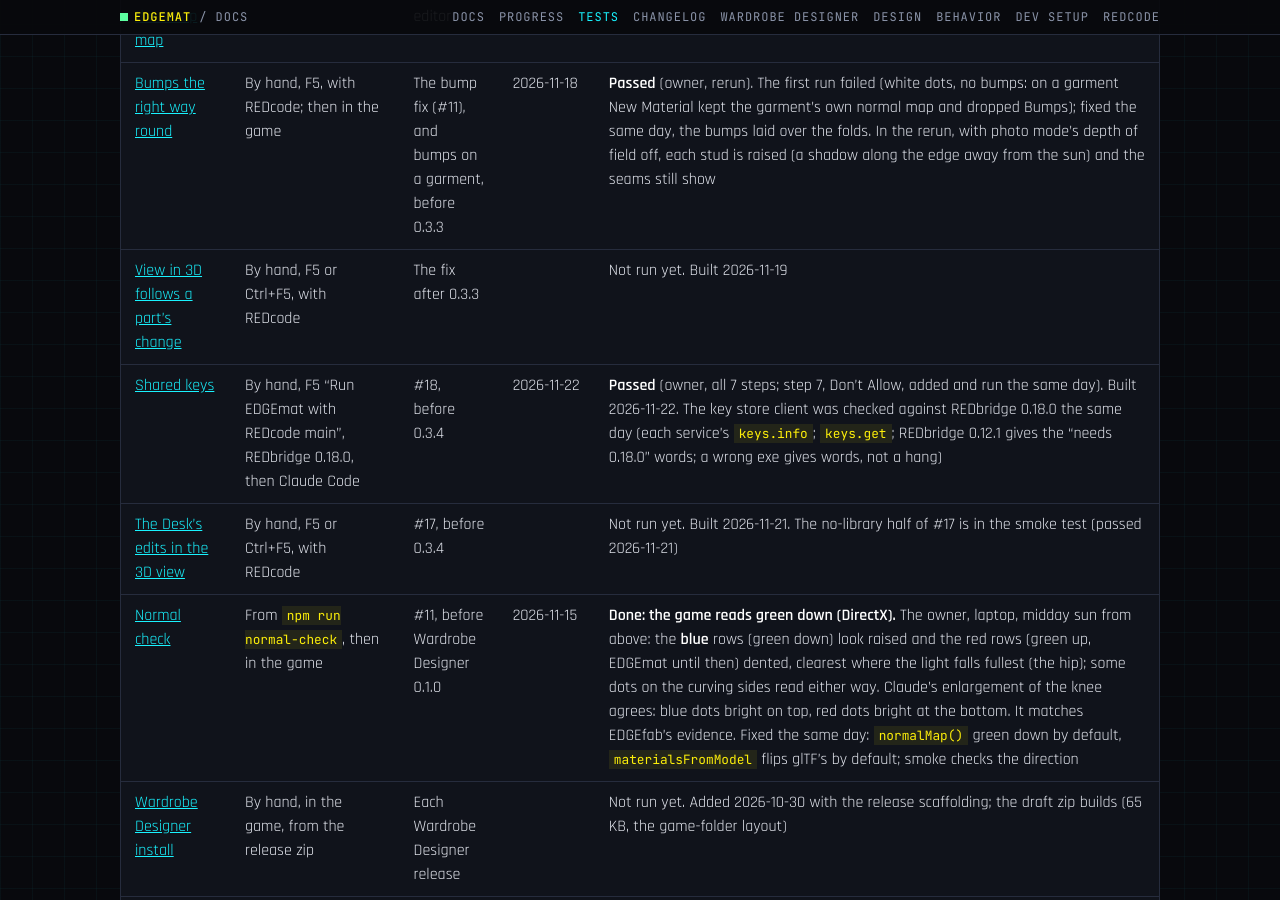
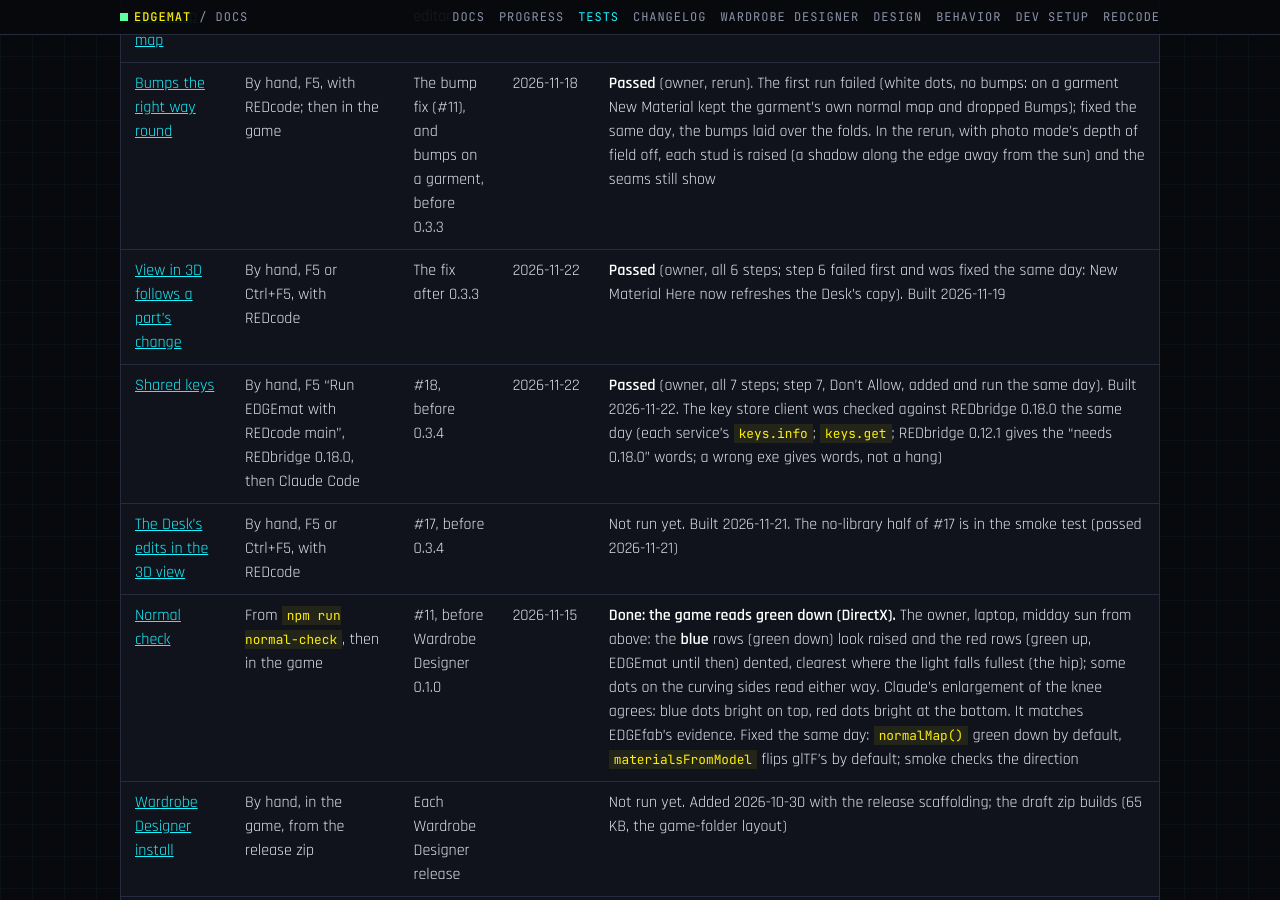
Before and after one commit to Edgemodders/EDGEmat, a Jekyll site: the page built from docs/testing.md, in a window 1280 px wide and 900 px high, scrolled down 5608 px. Built offline with Jekyll 4.4.1, drawn with Linux system fonts in a browser that asks for light colours; our own code applies the rules of GitHub Pages for plain Markdown files; some of the changed text lies outside the part shown.

Commit message:
Testing: View in 3D follows a part's change passed, all 6 steps
Co-Authored-By: Claude Opus 5.5 <noreply@anthropic.com>

```diff
--- a/docs/testing.md
+++ b/docs/testing.md
@@ -46,7 +46,7 @@ Last updated 2026-10-26.
 | [The bake: color](#the-bake-color) | By hand, F5, with REDcode; then in the game | M5's first part, before Wardrobe Designer 0.1.0 | 2026-11-18 | **Passed**, all 4 steps (owner). Built 2026-11-16; smoke passes (the slim-fits' leather: median 50 against the flat map's 8, with grain). Claude drew the Cowboy hat's Reshape views with it: median 158 (was 81), light grey felt; black specks and peach patches remain |
 | [Zoom on the setup map](#zoom-on-the-setup-map) | By hand, F5 | The setup editor | 2026-11-18 | **Passed** (owner) |
 | [Bumps the right way round](#bumps-the-right-way-round) | By hand, F5, with REDcode; then in the game | The bump fix (#11), and bumps on a garment, before 0.3.3 | 2026-11-18 | **Passed** (owner, rerun). The first run failed (white dots, no bumps: on a garment New Material kept the garment's own normal map and dropped Bumps); fixed the same day, the bumps laid over the folds. In the rerun, with photo mode's depth of field off, each stud is raised (a shadow along the edge away from the sun) and the seams still show |
-| [View in 3D follows a part's change](#view-in-3d-follows-a-parts-change) | By hand, F5 or Ctrl+F5, with REDcode | The fix after 0.3.3 | | Not run yet. Built 2026-11-19 |
+| [View in 3D follows a part's change](#view-in-3d-follows-a-parts-change) | By hand, F5 or Ctrl+F5, with REDcode | The fix after 0.3.3 | 2026-11-22 | **Passed** (owner, all 6 steps; step 6 failed first and was fixed the same day: New Material Here now refreshes the Desk's copy). Built 2026-11-19 |
 | [Shared keys](#shared-keys) | By hand, F5 "Run EDGEmat with REDcode main", REDbridge 0.18.0, then Claude Code | #18, before 0.3.4 | 2026-11-22 | **Passed** (owner, all 7 steps; step 7, Don't Allow, added and run the same day). Built 2026-11-22. The key store client was checked against REDbridge 0.18.0 the same day (each service's `keys.info`; `keys.get`; REDbridge 0.12.1 gives the "needs 0.18.0" words; a wrong exe gives words, not a hang) |
 | [The Desk's edits in the 3D view](#the-desks-edits-in-the-3d-view) | By hand, F5 or Ctrl+F5, with REDcode | #17, before 0.3.4 | | Not run yet. Built 2026-11-21. The no-library half of #17 is in the smoke test (passed 2026-11-21) |
 | [Normal check](#normal-check) | From `npm run normal-check`, then in the game | #11, before Wardrobe Designer 0.1.0 | 2026-11-15 | **Done: the game reads green down (DirectX).** The owner, laptop, midday sun from above: the **blue** rows (green down) look raised and the red rows (green up, EDGEmat until then) dented, clearest where the light falls fullest (the hip); some dots on the curving sides read either way. Claude's enlargement of the knee agrees: blue dots bright on top, red dots bright at the bottom. It matches EDGEfab's evidence. Fixed the same day: `normalMap()` green down by default, `materialsFromModel` flips glTF's by default; smoke checks the direction |
@@ -773,6 +773,7 @@ Added 2026-11-19. The owner found that after **Use a Game Surface...** on a prop
 |---|---|
 | 2026-11-22, owner, dev PC | Step 6: **failed**, fixed the same day. **Add to Project** wrote `openai_playground_2026_09.mi` and put it on `..._wit_details` in the project's `vending_parts.mesh` (the log says so), but the Desk and its 3D view still showed the old material: the material page told the 3D views to draw again without copying the project's mesh over the Desk's copy, or refreshing Find and the Desk, as the part commands do. Now it does all three. Step 6 to run again; steps 1 to 5 not reported yet |
 | 2026-11-22, owner, dev PC | Step 6 again, after the fix: **passed**. The part's new material shows on the Desk and in the 3D view. (On the way: a part wearing **z emissive blue** draws flat white, since that material's color texture is the game's white and its blue is a glow the 3D view does not draw yet.) Steps 1 to 5 not reported yet |
+| 2026-11-22, owner, dev PC | Steps 1 to 5: **passed**. With step 6 above, the whole test has passed |
 
 ### Shared keys
 
```
Also changed, not shown: CLAUDE.md (+1 -1 lines), docs/progress.md (+1 -1 lines).
